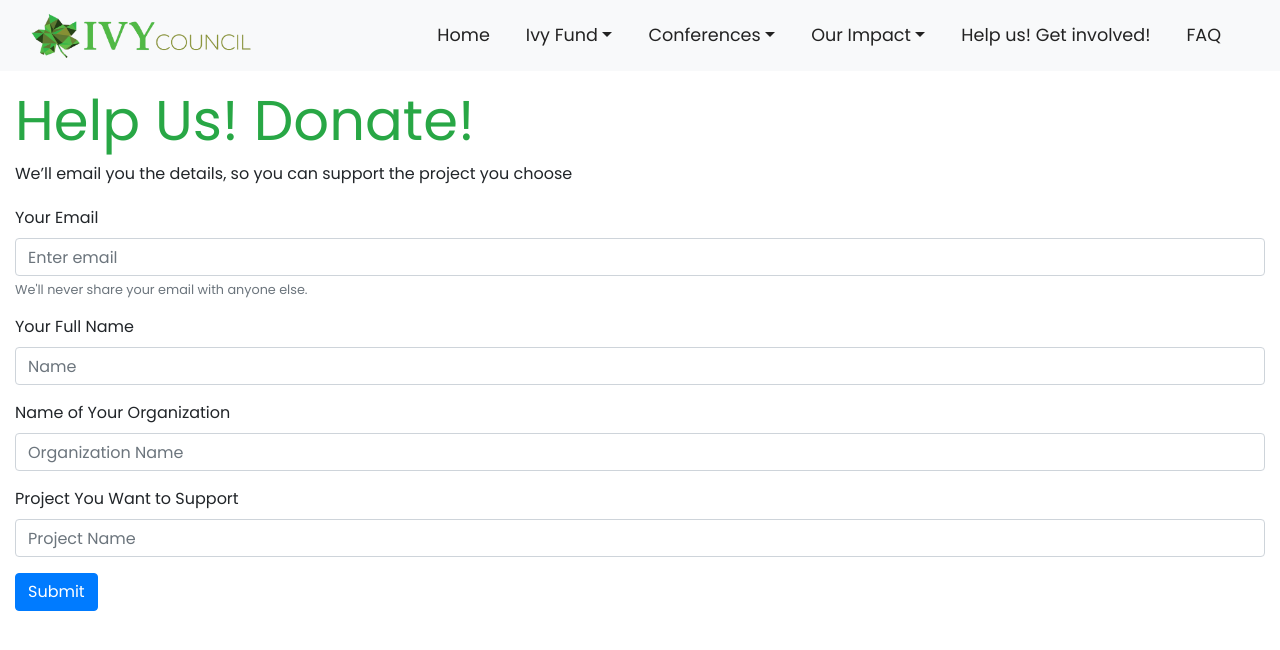
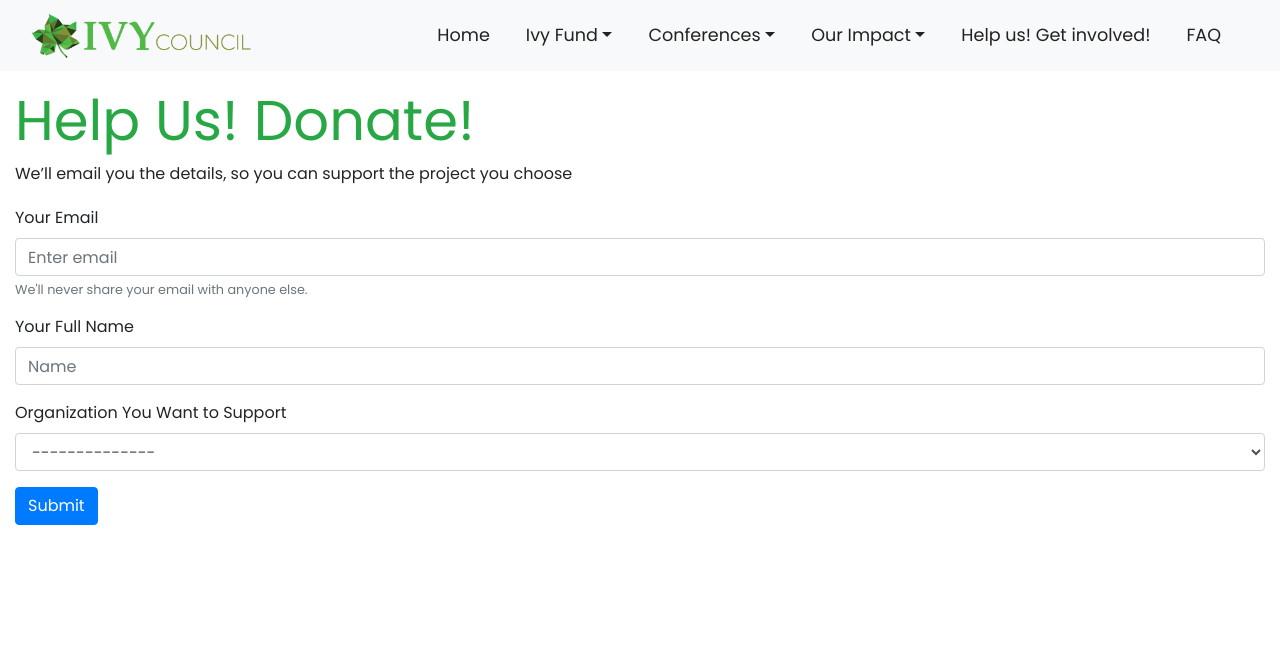
Before and after one commit to valevassallo/ivy-council, a React (Create React App) app: page /get-involved in a window 1280 px wide. Shown: the top 650 px of the page. Built offline with nearby package versions, Linux system fonts and the light colour scheme.

Commit message:
Add select in form

```diff
--- a/package.json
+++ b/package.json
@@ -8,7 +8,6 @@
     "@testing-library/react": "^9.3.2",
     "@testing-library/user-event": "^7.1.2",
     "bootstrap": "^4.5.0",
-    "netlify-cli": "^2.58.0",
     "node-sass": "^4.14.1",
     "react": "^16.13.1",
     "react-bootstrap": "^1.2.2",
--- a/src/views/getInvolved.js
+++ b/src/views/getInvolved.js
@@ -29,17 +29,24 @@ function GetInvolved() {
             <Form.Control type="name" placeholder="Name" />
           </Form.Group>
 
-          <Form.Group controlId="formBasicOrganizationName">
+          {/* <Form.Group controlId="formBasicOrganizationName">
             <Form.Label>Name of Your Organization</Form.Label>
             <Form.Control
               type="organizationname"
               placeholder="Organization Name"
             />
-          </Form.Group>
+          </Form.Group> */}
 
-          <Form.Group controlId="formBasicProjectName">
-            <Form.Label>Project You Want to Support</Form.Label>
-            <Form.Control type="name" placeholder="Project Name" />
+          <Form.Group controlId="formBasicOrganizationName">
+            <Form.Label>Organization You Want to Support</Form.Label>
+            <Form.Control as="select">
+              <option>--------------</option>
+              <option>Organization 1</option>
+              <option>Organization 2</option>
+              <option>Organization 3</option>
+              <option>Organization 4</option>
+              <option>Organization 5</option>
+            </Form.Control>
           </Form.Group>
 
           <Button variant="primary" type="submit">
```
Also changed, not shown: 1 other file (tests, documents, lock files or other folders).
